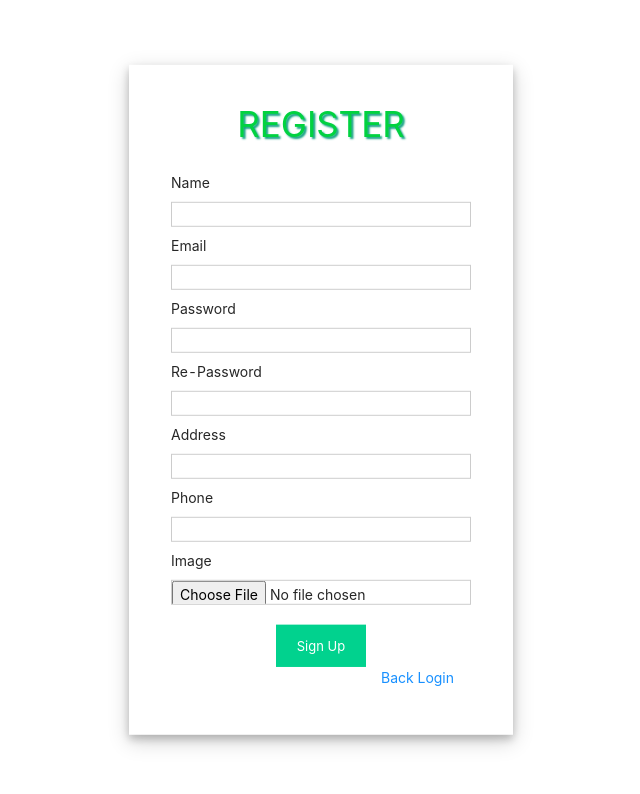
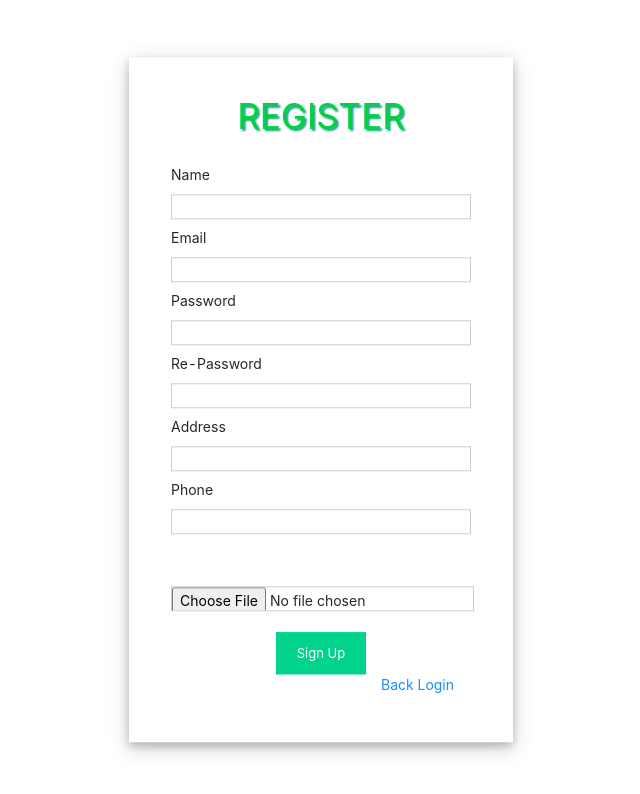
Before and after one commit to banxavi/Reactjs-PAL, a React (Create React App) app: page /Register in a window 1280 px wide. Shown: the top 794 px of the page, without its empty margins (319-959 px from the left). Built offline with nearby package versions, Linux system fonts and the light colour scheme; no server answers.

Commit message:
Updated feature

```diff
--- a/src/App.js
+++ b/src/App.js
@@ -5,7 +5,6 @@ import RegisterForm from './components/RegisterForm';
 import { Routes, Route } from 'react-router-dom';
 import Home from './components/Home';
 import Employee from './components/Employee';
-
 import React from 'react';
 
 function App() {
--- a/src/components/Employee.css
+++ b/src/components/Employee.css
@@ -5,7 +5,7 @@
   border-collapse: collapse;
   border: 3px solid #ddd;
   width: 100%;
-  background:  no-repeat fixed center;
+  background:  no-repeat fixed center ;
   display: flex;
 }
 
--- a/src/components/Employee.js
+++ b/src/components/Employee.js
@@ -22,7 +22,7 @@ export default function Employee() {
       .catch((error) => console.log(error));
   };
 
-  const onSearch = () => {
+  const onSearch = async () => {
     axios
       .get(`http://127.0.0.1:5000/emp/${search}`)
       .then(function (respone) {
@@ -82,7 +82,7 @@ export default function Employee() {
                 <td>{posts.address}</td>
                 <td>
                   <ModalEdit postId={posts.id} superReload={superReload}></ModalEdit>
-                  <ModalDelete postId={posts.id}  superReload={superReload}></ModalDelete>
+                  <ModalDelete postId={posts.id} postEmail={posts.email}  superReload={superReload}></ModalDelete>
                 </td>
               </tr>
             </tbody>
--- a/src/components/ModalAdd.js
+++ b/src/components/ModalAdd.js
@@ -1,6 +1,7 @@
 import React, { useState, useEffect } from "react";
 import { Modal, Button } from "react-bootstrap";
 import axios from "axios";
+import UploadAndDisplayImage from "./UploadAndDisplayImage";
 
 export default function ModalAdd(props) {
 
@@ -8,7 +9,7 @@ export default function ModalAdd(props) {
   const [email, setEmail] = useState("");
   const [address, setAddress] = useState("");
   const [phone, setPhone] = useState("");
-  const [image, setImage] = useState("");
+  const [images, setUploadImage] = useState("");
 
   const [status, setStatus] = useState("");
   const [message, setMessage] = useState("");
@@ -38,9 +39,13 @@ export default function ModalAdd(props) {
     name: name,
     password: "123456",
     phone: phone,
-    image: image,
+    image: images,
   };
 
+  const upload_image = (images) =>{
+    console.log("cha", images)
+    setUploadImage(images)
+  }
   const submitAdd = () => {
     let emailValue = email;
     let exists = false;
@@ -104,12 +109,7 @@ export default function ModalAdd(props) {
             </label>
             <input required="required" type="number" value={phone}
             onChange={(text) => setPhone(text.target.value)} />
-            <label>
-              Image
-              <br />
-            </label>
-            <input required="required" type="file" value={image}
-            onChange={(text) => setImage(text.target.value)}/>
+              <UploadAndDisplayImage upload_image={upload_image}/>
           </div>
           {status === true ? (
         <p style={{ color: "green" }}>{message}</p>
--- a/src/components/ModalDelete.js
+++ b/src/components/ModalDelete.js
@@ -31,12 +31,12 @@ export default function ModalDelete(props) {
 
       <Modal show={show} onHide={handleClose}>
         <Modal.Header closeButton>
-          <Modal.Title>Are you sure you want to delete employee with ID: {postId['postId']}? </Modal.Title>
+          <Modal.Title>Do you want to delete employee: <h4 style={{color:'red'}}>{postId['postEmail']}</h4>  </Modal.Title>
         </Modal.Header>
 
         <Modal.Footer>
           <Button variant="secondary" onClick={handleClose}>
-            Close
+            CLOSE
           </Button>
           <Button variant="danger" onClick={() => onDelete(props)}>
             DELETE
--- a/src/components/RegisterForm.js
+++ b/src/components/RegisterForm.js
@@ -1,7 +1,7 @@
 import React, { useState, useEffect } from "react";
 import { useNavigate } from "react-router-dom";
 import axios from "axios";
-
+import UploadAndDisplayImage from "./UploadAndDisplayImage";
 function RegisterForm() {
   const navigate = useNavigate();
   const [name, setName] = useState("");
@@ -10,11 +10,10 @@ function RegisterForm() {
   const [repassword, setRePassword] = useState("");
   const [address, setAddress] = useState("");
   const [phone, setPhone] = useState("");
-  const [image, setImage] = useState("");
+  const [uploadImage, setUploadImage] = useState("");
   const [message, setMessage] = useState("");
   const [status, setStatus] = useState(false);
   const [posts, setPosts] = useState([]);
-
   const axiosGet = async () => {
     axios
       .get("http://127.0.0.1:5000/emp")
@@ -29,13 +28,16 @@ function RegisterForm() {
     axiosGet();
   }, []);
 
+  const upload_image = (images) =>{
+    setUploadImage(images)
+  }
   const data_add = {
     address: address,
     email: email,
     name: name,
     password: password,
     phone: phone,
-    image: image,
+    image: uploadImage,
   };
 
   const submitHandler = (event) => {
@@ -138,16 +140,7 @@ function RegisterForm() {
             value={phone}
             onChange={(text) => setPhone(text.target.value)}
           />
-          <label htmlFor="image">
-            Image
-            <br />
-          </label>
-          <input
-            required="required"
-            type="file"
-            value={image}
-            onChange={(text) => setImage(text.target.value)}
-          />
+        <UploadAndDisplayImage upload_image={upload_image}/>
         </div>
 
         <div className="button-container">
--- /dev/null
+++ b/src/components/UploadAndDisplayImage.js
@@ -0,0 +1,35 @@
+import React, { useEffect, useState } from "react";
+
+const UploadAndDisplayImage = (props) => {
+  const [selectedImage, setSelectedImage] = useState(null);
+  const [imagesData, setImagesData] = useState("")
+  useEffect(() => {
+    props.upload_image(imagesData)
+}, [imagesData]);
+
+  return (
+    <div>
+      {selectedImage && (
+        <div>
+        <img alt="not fount" style={{width:'300px', height:'300px'}} src={URL.createObjectURL(selectedImage)} />
+        <div/>
+        <br />
+        </div>
+      )}
+      <br />
+
+      <br />
+      <input
+        type="file"
+        name="myImage"
+        onChange={(event) => {
+          setSelectedImage(event.target.files[0])
+          setImagesData((URL.createObjectURL(event.target.files[0])))
+
+        }}
+      />
+    </div>
+  );
+};
+
+export default UploadAndDisplayImage;
```
